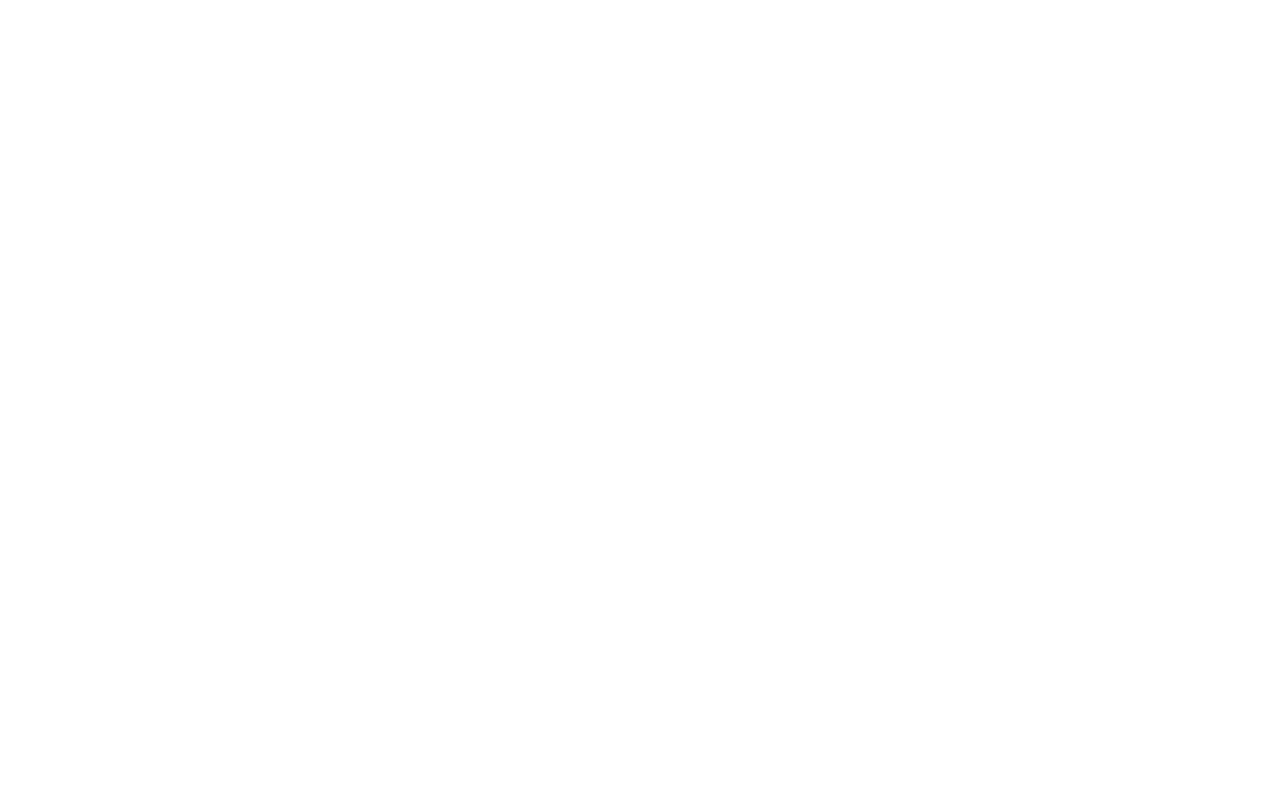
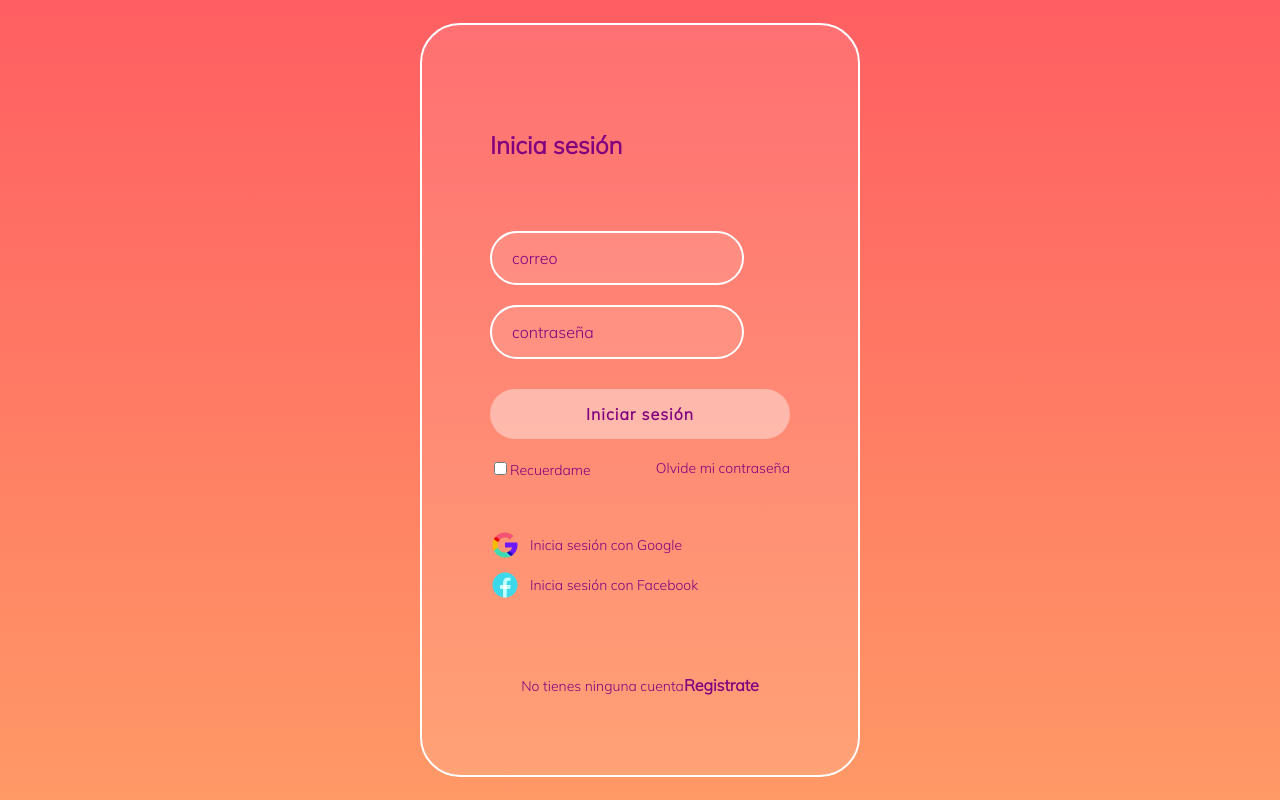
Before and after one commit to mary-caraveo/react-video, a React app: page /login in a window 1280 px wide. Built offline with nearby package versions, Linux system fonts and the light colour scheme.

Commit message:
feat: CContainer: Login

```diff
--- /dev/null
+++ b/src/assets/styles/components/Login.scss
@@ -0,0 +1,105 @@
+.login {
+    display: flex;
+    align-items: center;
+    justify-content: center;
+    flex-direction: column;
+    padding: 0px 30px;
+    min-height: 100vh;
+  }
+
+  .login__container {
+    display: flex;
+    background-color: rgba(255, 255, 255, 0.1);
+    border: 2px solid white;
+    border-radius: 40px;
+    color: purple;
+    padding: 60px 68px 40px;
+    min-height: 650px;
+    width: 300px;
+    justify-content: space-around;
+    flex-direction: column;
+  }
+
+  .login__container--form {
+    display: flex;
+    flex-direction: column;
+  }
+
+  .login__container--form label {
+    font-size: 14px;
+  }
+
+  .login__container--remember-me {
+    display: flex;
+    justify-content: space-between;
+    color: purple;
+    margin-top: 10px;
+  }
+
+  .login__container--remember-me a {
+    font-size: 14px;
+    color: purple;
+    text-decoration: none;
+  }
+
+  .login__container--remember-me a:hover {
+    text-decoration: underline;
+  }
+
+  .login__container--social-media > div {
+    display: flex;
+    align-items: center;
+    font-size: 14px;
+    margin-bottom: 10px;
+  }
+
+  .login__container--social-media > div > img {
+    width: 30px;
+    margin-right: 10px;
+  }
+
+  .login__container--register {
+    text-align: center;
+    font-size: 14px;
+  }
+
+  .login__container--register a {
+    color: purple;
+    font-size: 16px;
+    font-weight: bold;
+    text-decoration: none;
+  }
+
+  .login__container--register a:hover {
+    text-decoration: underline;
+  }
+
+  .login__container h2 {
+    outline: none;
+  }
+
+  .input:hover {
+    border-bottom: 2px solid #656fc5;
+  }
+
+  ::placeholder {
+    color: purple;
+  }
+
+  .button {
+    font-family: "Mulish", sans-serif;
+    background-color: rgba(255, 255, 255, 0.4);
+    border-radius: 25px;
+    border: none;
+    color: purple;
+    cursor: pointer;
+    font-size: 16px;
+    font-weight: bold;
+    height: 50px;
+    letter-spacing: 1px;
+    margin: 10px 0px;
+  }
+
+  .button:hover {
+  transform: scale(1.1);
+  }
--- a/src/components/Header.jsx
+++ b/src/components/Header.jsx
@@ -13,7 +13,7 @@
       </div>
       <ul>
         <li><a href="./assets/componentes/not-found.html">Cuenta</a></li>
-        <li><a href="./assets/componentes/sign-in.html">Cerrar sesión</a></li>
+        <li><a href="../containers/Login.jsx">Cerrar sesión</a></li>
       </ul>
     </div>
   </header>
--- /dev/null
+++ b/src/containers/Login.jsx
@@ -0,0 +1,42 @@
+import React from 'react';
+import googleIcon from '../assets/static/google-.png';
+import facebookIcon from '../assets/static/facebook-.png';
+import '../assets/styles/components/Login.scss';
+
+const Login = () => (
+  <section className="login">
+    <section className="login__container">
+      <h2>Inicia sesión</h2>
+      <form action="/index.html" className="login__container--form">
+        <input className="input" aria-label="correo" type="text" placeholder="correo" />
+        <input className="input" aria-label="contraseña" type="password" placeholder="contraseña" />
+        <button className="button" type="button">Iniciar sesión</button>
+        <div className="login__container--remember-me">
+          <label>
+            <input type="checkbox" name="" id="cbox1" value="checkbox" />
+            Recuerdame
+          </label>
+          <a href="/">Olvide mi contraseña</a>
+        </div>
+      </form>
+
+      <section className="login__container--social-media">
+        <div>
+          <img src={googleIcon} alt="Google" />
+          Inicia sesión con Google
+        </div>
+
+        <div>
+          <img src={facebookIcon} alt="Facebook" />
+          Inicia sesión con Facebook
+        </div>
+      </section>
+
+      <p className="login__container--register">No tienes ninguna cuenta
+        <a href="sign-up.html">Registrate</a>
+      </p>
+    </section>
+  </section>
+);
+
+export default Login;
--- a/src/routes/App.js
+++ b/src/routes/App.js
@@ -1,10 +1,12 @@
 import React from 'react';
 import { BrowserRouter, Route } from 'react-router-dom';
 import Home from '../containers/Home';
+import Login from '../containers/Login';
 
 const App = () => (
   <BrowserRouter>
     <Route exact path="/" component={Home} />
+    <Route exact path="/login" component={Login} />
   </BrowserRouter>
 );
 
--- a/webpack.config.js
+++ b/webpack.config.js
@@ -45,6 +45,9 @@
       },
     ],
   },
+  devServer: {
+    historyApiFallback: true,
+  },
   plugins: [
     new HtmlWebpackPlugin({
       template: './public/index.html',
```
